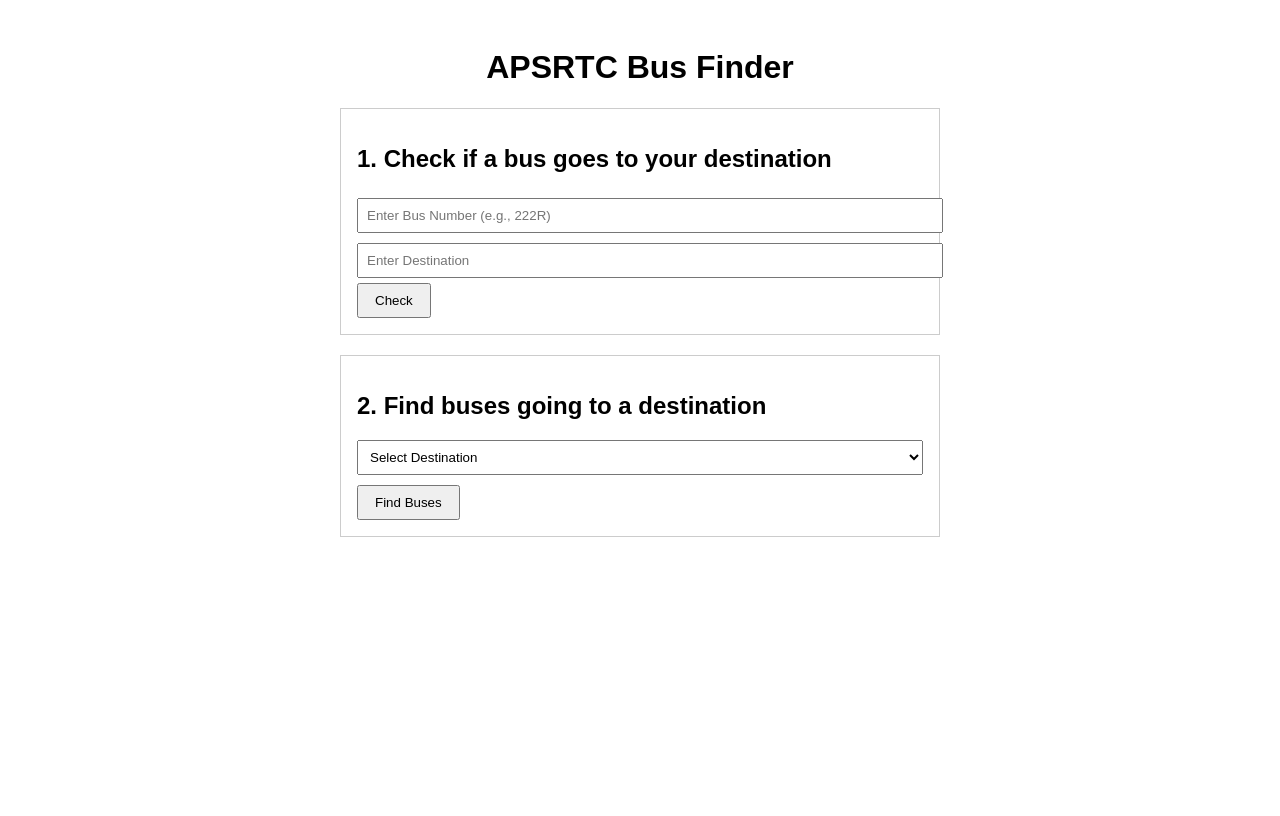
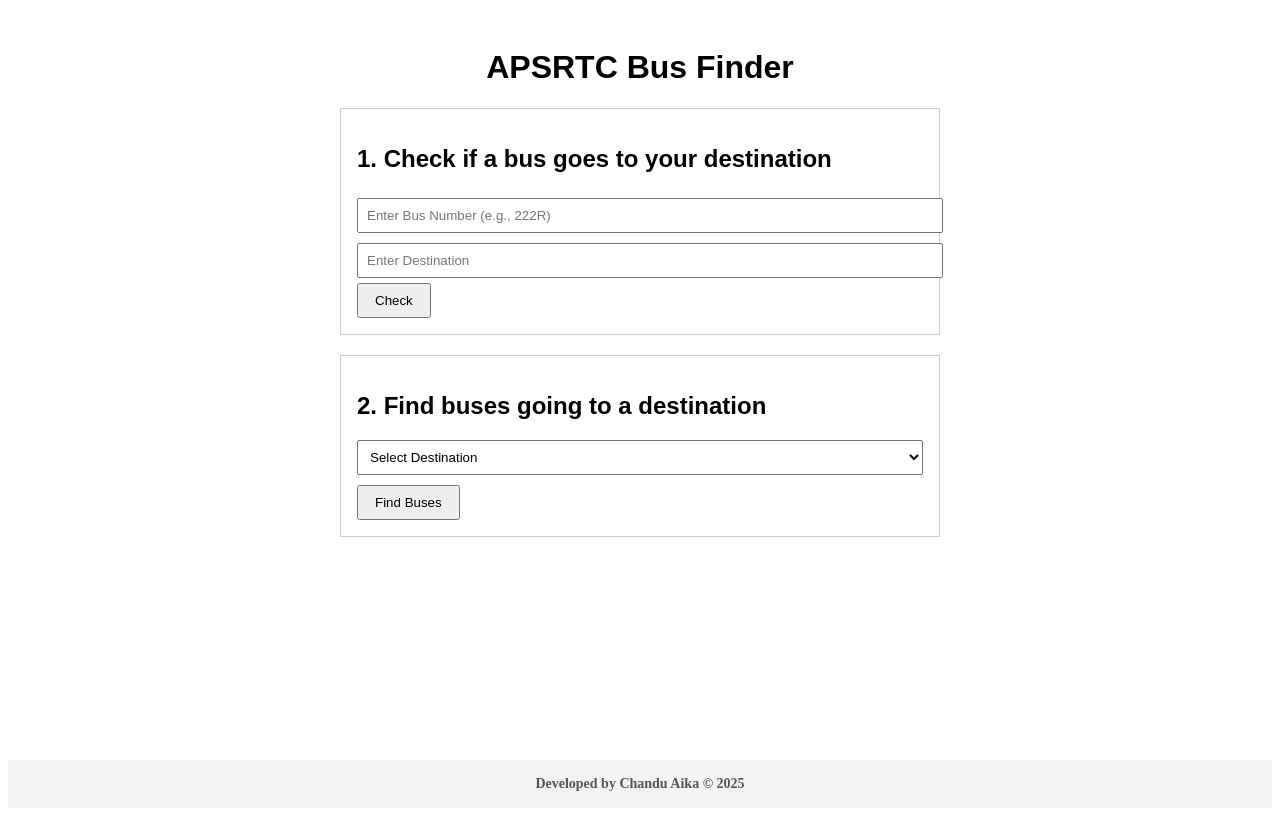
Before and after one commit to chanduaika/bus-finder-app, a React (Create React App) app: page / in a window 1280 px wide. Built offline with nearby package versions, Linux system fonts and the light colour scheme.

Commit message:
Add footer with developer name

```diff
--- a/src/App.jsx
+++ b/src/App.jsx
@@ -3,8 +3,20 @@
 
 function App() {
   return (
-    <div className="App">
-      <BusFinder />
+    <div className="App" style={{ display: 'flex', flexDirection: 'column', minHeight: '100vh' }}>
+      <div style={{ flex: 1 }}>
+        <BusFinder />
+      </div>
+      <footer style={{
+        textAlign: 'center',
+        padding: '1rem',
+        background: '#f2f2f2',
+        fontWeight: 'bold',
+        fontSize: '14px',
+        color: '#555'
+      }}>
+        Developed by Chandu Aika © 2025
+      </footer>
     </div>
   );
 }
```
